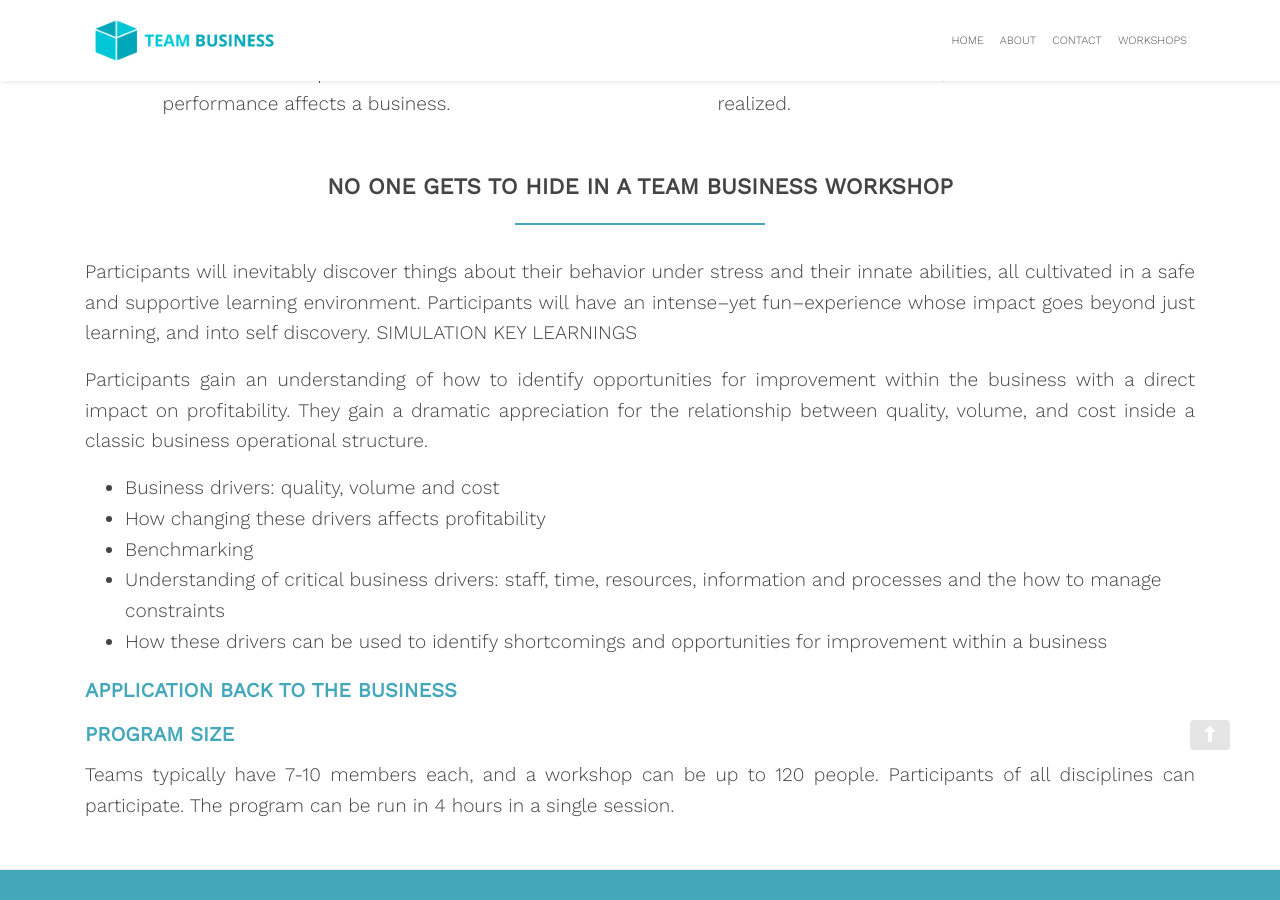
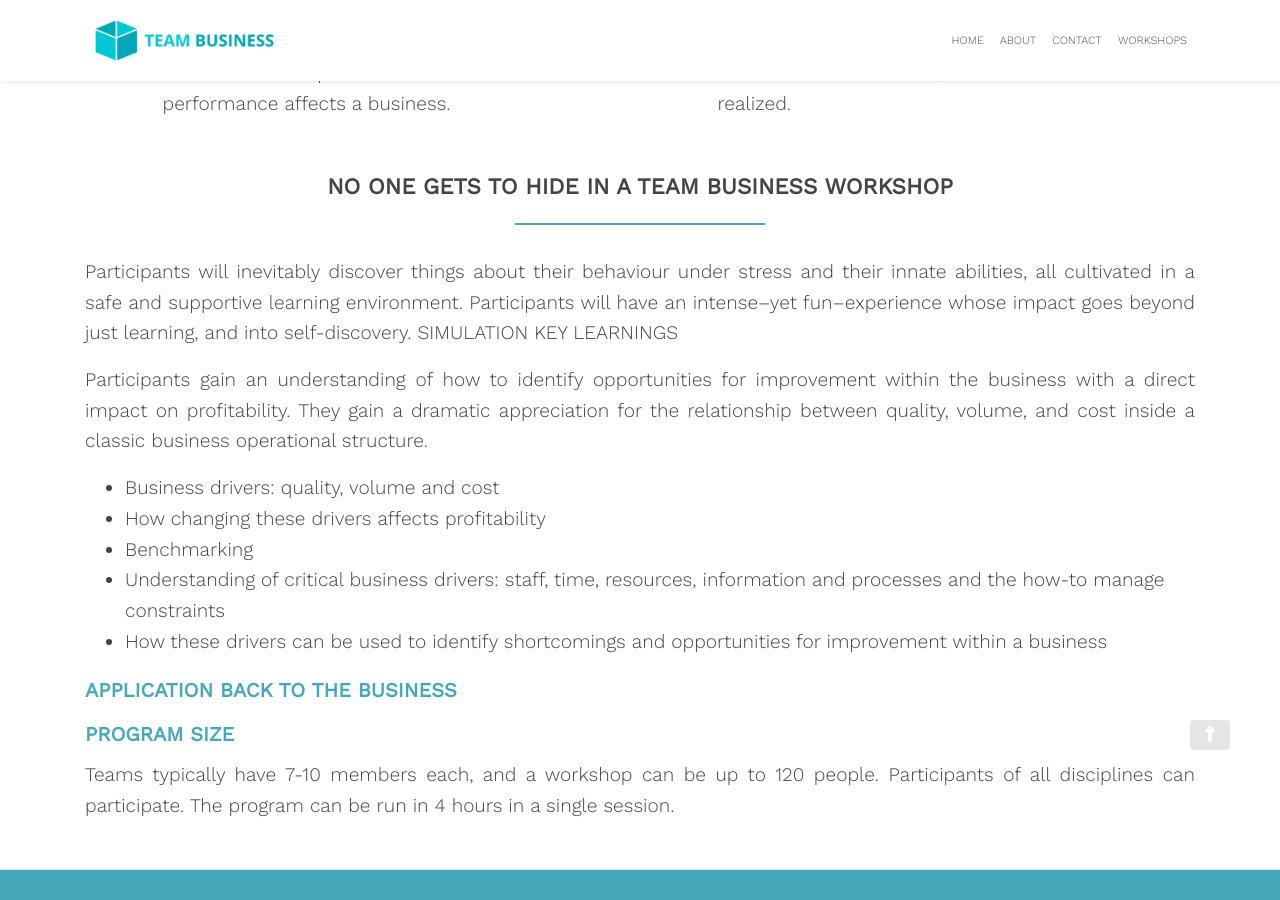
Before and after one commit to zac-heisey/team-business, a Jekyll site: the page built from _pages/car.md, in a window 1280 px wide and 900 px high, scrolled down 1927 px. Built offline with Jekyll 4.4.1, drawn with Linux system fonts in a browser that asks for light colours; nearby versions of some CDN libraries.

Commit message:
Update from Forestry.io Lara Azzam updated _pages/car.md

```diff
--- a/_pages/car.md
+++ b/_pages/car.md
@@ -44,14 +44,14 @@ As employees of a car manufacturing division, teams are challenged with achievin
 
 ## No One Gets to Hide in a Team Business Workshop
 
-Participants will inevitably discover things about their behavior under stress and their innate abilities, all cultivated in a safe and supportive learning environment. Participants will have an intense--yet fun--experience whose impact goes beyond just learning, and into self discovery. SIMULATION KEY LEARNINGS
+Participants will inevitably discover things about their behaviour under stress and their innate abilities, all cultivated in a safe and supportive learning environment. Participants will have an intense--yet fun--experience whose impact goes beyond just learning, and into self-discovery. SIMULATION KEY LEARNINGS
 
 Participants gain an understanding of how to identify opportunities for improvement within the business with a direct impact on profitability. They gain a dramatic appreciation for the relationship between quality, volume, and cost inside a classic business operational structure.
 
 * Business drivers: quality, volume and cost
 * How changing these drivers affects profitability
 * Benchmarking
-* Understanding of critical business drivers: staff, time, resources, information and processes and the how to manage constraints
+* Understanding of critical business drivers: staff, time, resources, information and processes and the how-to manage constraints
 * How these drivers can be used to identify shortcomings and opportunities for improvement within a business
 
 ### APPLICATION BACK TO THE BUSINESS
```
